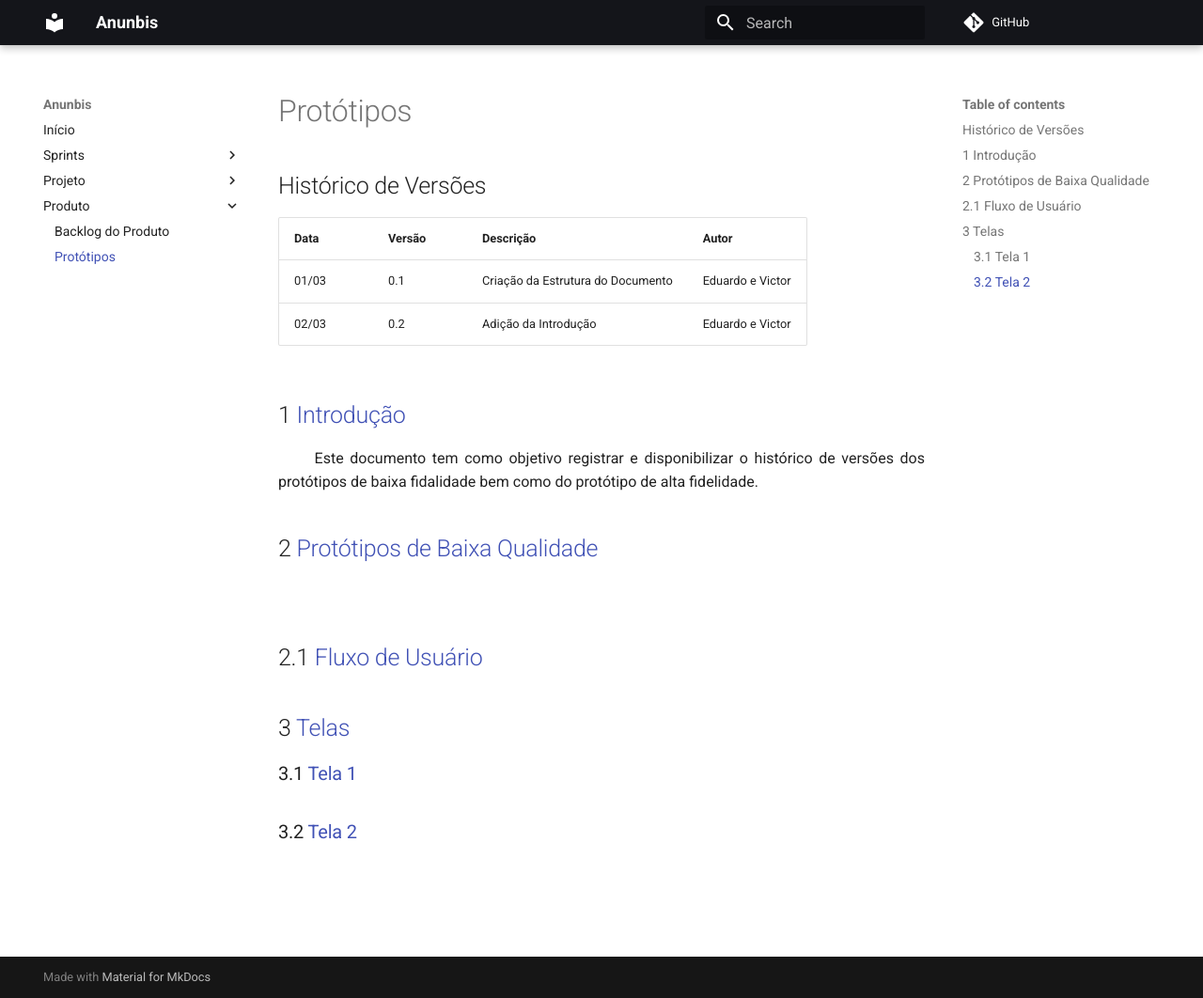
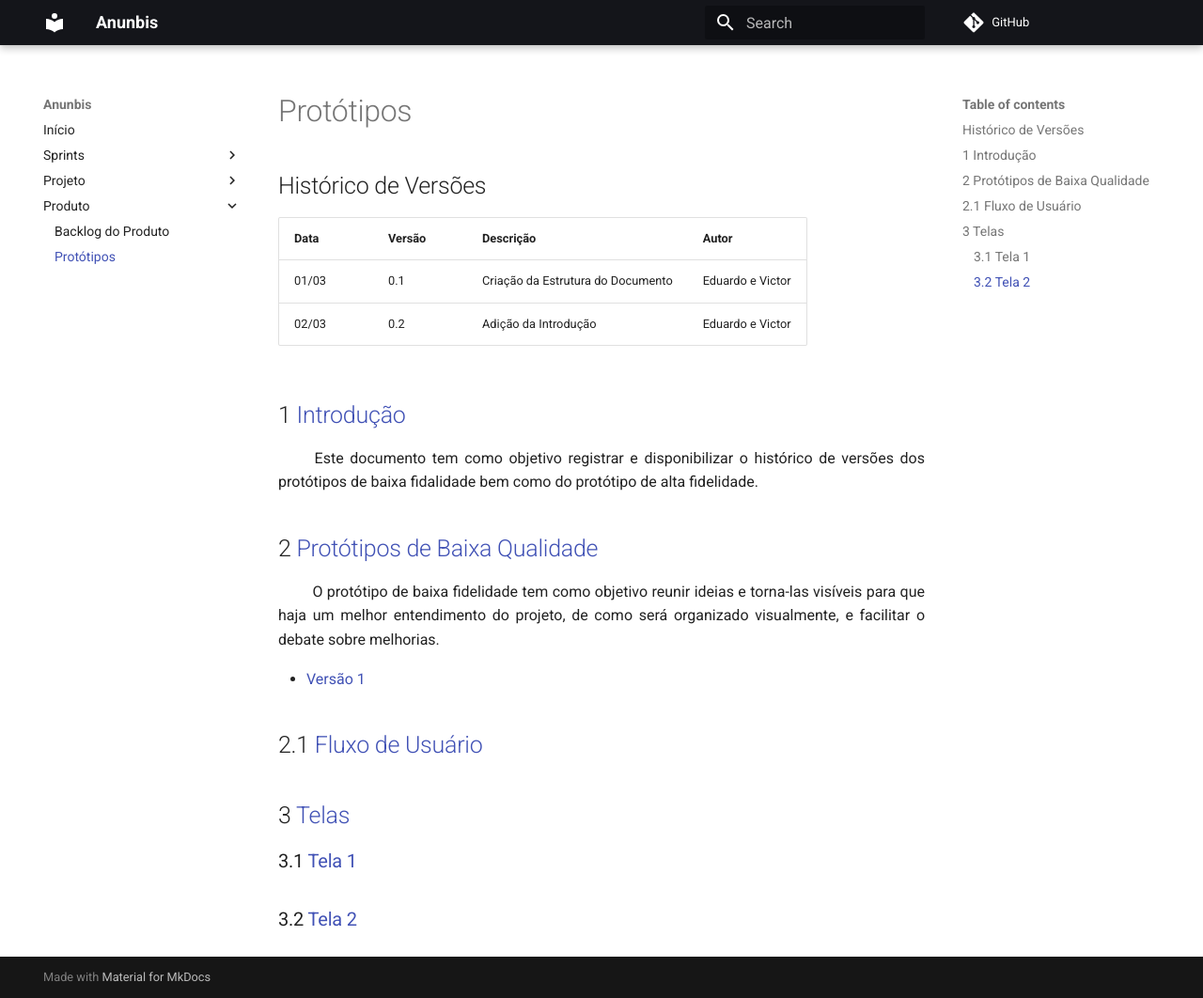
Before and after one commit to fga-eps-mds/2020.2-Anunbis, an MkDocs documentation site: the page built from docs/produto/prototipos.md, in a window 1280 px wide and 1062 px high. Shown: the whole window at 94% size. Built offline with MkDocs 1.6.1 and Material for MkDocs 9.7.7, drawn with Linux system fonts in a browser that asks for light colours; comment, search, counter and statistics services are not loaded.

Commit message:
#39 Adicionada Versão 1 do Protótipo de Baixa Fidelidade
Co-authored-by: victorhugo21 <hugo.victorcsi@gmail.com>

```diff
--- a/docs/produto/prototipos.md
+++ b/docs/produto/prototipos.md
@@ -12,7 +12,9 @@ Data|Versão|Descrição|Autor
 
 ## 2 <a name="2">Protótipos de Baixa Qualidade</a>
 
- <p align = "justify"> &emsp;&emsp;   </p>
+ <p align = "justify"> &emsp;&emsp; O protótipo de baixa fidelidade tem como objetivo reunir ideias e torna-las visíveis para que haja um melhor entendimento do projeto, de como será organizado visualmente, e facilitar o debate sobre melhorias.</p>
+
+ - [Versão 1](https://github.com/fga-eps-mds/2020.2-Anunbis/issues/39#issuecomment-787580528)
 
 ## 2.1 <a name="2.1">Fluxo de Usuário</a>
 
```
